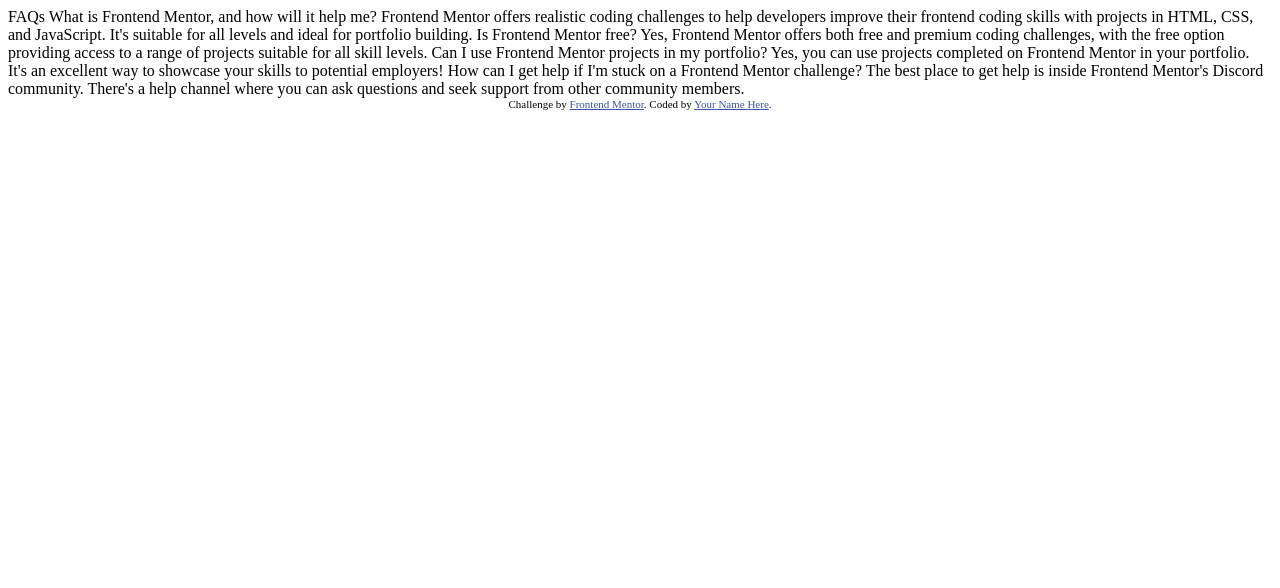
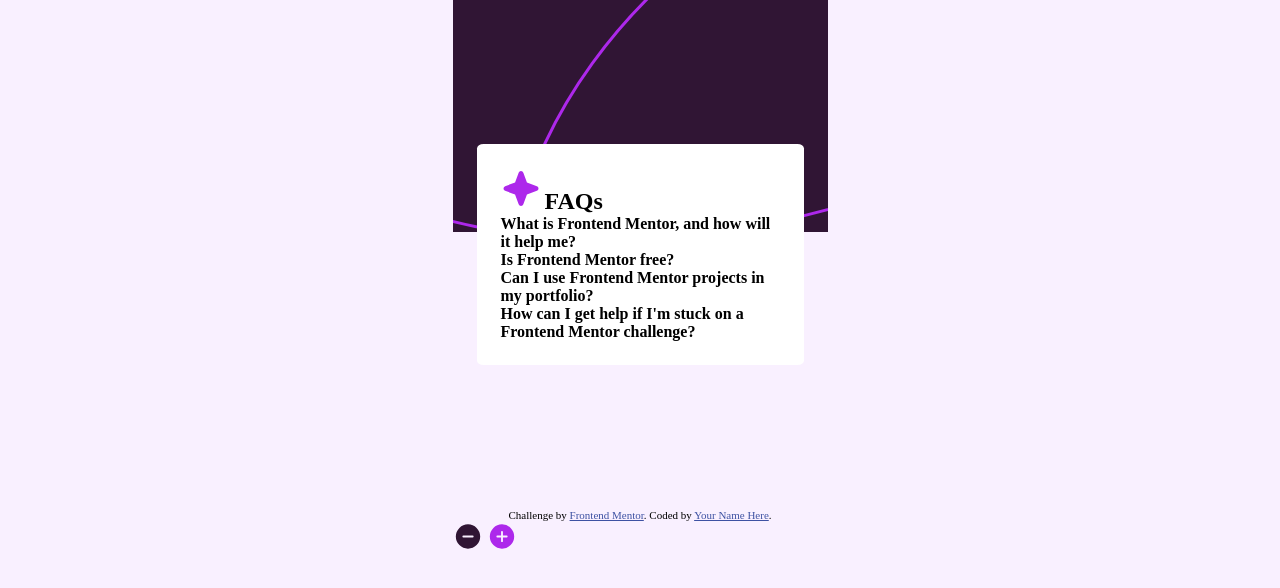
Before and after one commit to CMP2007/FAQ-accordion, a plain HTML site: page index.html in a window 1280 px wide. Drawn offline with Linux system fonts and the light colour scheme.

Commit message:
backgraund and Position element

```diff
--- a/index.html
+++ b/index.html
@@ -2,47 +2,52 @@
 <html lang="en">
 <head>
   <meta charset="UTF-8">
-  <meta name="viewport" content="width=device-width, initial-scale=1.0"> <!-- displays site properly based on user's device -->
+  <meta name="viewport" content="width=device-width, initial-scale=1.0">
 
   <link rel="icon" type="image/png" sizes="32x32" href="./assets/images/favicon-32x32.png">
+  <link rel="stylesheet" href="style.css">
 
-  <title>Frontend Mentor | FAQ accordion</title>
-
-  <!-- Feel free to remove these styles or customise in your own stylesheet 👍 -->
-  <style>
-    .attribution { font-size: 11px; text-align: center; }
-    .attribution a { color: hsl(228, 45%, 44%); }
-  </style>
+  <title>FAQ accordion</title>
 </head>
 <body>
+    <article>
+        <img src="./assets/images/icon-star.svg" alt="">
+        <h1>FAQs</h1>
+        <details>
+            <summary>
+                <h4>What is Frontend Mentor, and how will it help me?</h4>
+            </summary>
+            <p>Frontend Mentor offers realistic coding challenges to help developers improve their frontend coding skills with projects in HTML, CSS, and JavaScript. It's suitable for  all levels and ideal for portfolio building.</p>
+        </details>
 
-  FAQs
+        <details>
+            <summary>
+                <h4>Is Frontend Mentor free?</h4>
+            </summary>
+            <p>Yes, Frontend Mentor offers both free and premium coding challenges, with the free option providing access to a range of projects suitable for all skill levels.</p>
+        </details>
 
-  What is Frontend Mentor, and how will it help me?
+        <details>
+            <summary>
+                <h4>Can I use Frontend Mentor projects in my portfolio?</h4>
+            </summary>
+            <p>Yes, you can use projects completed on Frontend Mentor in your portfolio. It's an excellent way to showcase your skills to potential employers!</p>
+        </details>
 
-  Frontend Mentor offers realistic coding challenges to help developers improve their
-  frontend coding skills with projects in HTML, CSS, and JavaScript. It's suitable for
-  all levels and ideal for portfolio building.
+        <details>
+            <summary>
+                <h4>How can I get help if I'm stuck on a Frontend Mentor challenge?</h4>
+            </summary>
+            <p>The best place to get help is inside Frontend Mentor's Discord community. There's a help channel where you can ask questions and seek support from other community members.</p>
+        </details>
 
-  Is Frontend Mentor free?
-
-  Yes, Frontend Mentor offers both free and premium coding challenges, with the free
-  option providing access to a range of projects suitable for all skill levels.
-
-  Can I use Frontend Mentor projects in my portfolio?
-
-  Yes, you can use projects completed on Frontend Mentor in your portfolio. It's an excellent
-  way to showcase your skills to potential employers!
-
-  How can I get help if I'm stuck on a Frontend Mentor challenge?
-
-  The best place to get help is inside Frontend Mentor's Discord community. There's a help
-  channel where you can ask questions and seek support from other community members.
+    </article>
 
 
-  <div class="attribution">
-    Challenge by <a href="https://www.frontendmentor.io?ref=challenge" target="_blank">Frontend Mentor</a>.
-    Coded by <a href="#">Your Name Here</a>.
-  </div>
+    <div class="attribution">
+        Challenge by <a href="https://www.frontendmentor.io?ref=challenge" target="_blank">Frontend Mentor</a>. Coded by <a href="#">Your Name Here</a>.
+    </div>
+    <img src="./assets/images/icon-minus.svg" alt="">
+    <img src="./assets/images/icon-plus.svg" alt="">
 </body>
 </html>
--- /dev/null
+++ b/style.css
@@ -0,0 +1,28 @@
+*{
+    margin: 0;
+    padding: 0;
+}
+body{
+    background-color: hsl(275, 100%, 97%);
+    background-image: url(./assets/images/background-pattern-mobile.svg);
+    background-position: center top;
+    background-repeat: no-repeat;
+    width: 375px;
+    margin: 0 auto;
+}
+article{
+    margin: 9rem 1.5rem;
+    background-color: #FFF;
+    border-radius: 2%;
+    padding: 1.5rem;
+}
+summary{
+    list-style: none;
+}
+h1, h4{
+    display: inline-block;
+}
+
+
+.attribution { font-size: 11px; text-align: center; }
+.attribution a { color: hsl(228, 45%, 44%); }
```
